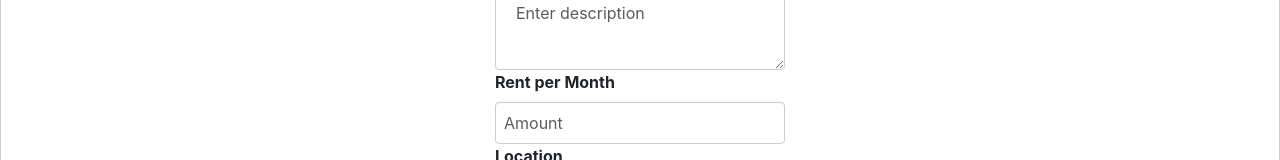
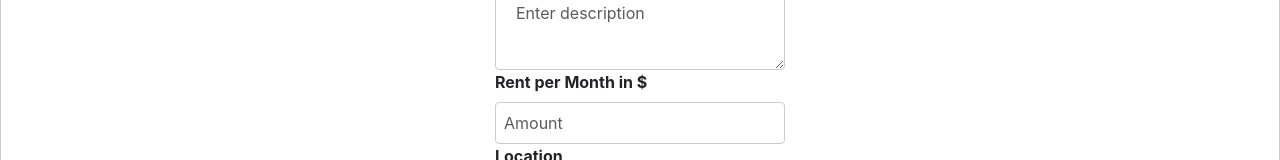
Before and after one commit to Keratosis/rental-rader, a React (Create React App) app in the folder client/: page /Propertydetails in a window 1280 px wide. Shown: the part 521-681 px from the top of the page. Built offline with nearby package versions, Linux system fonts and the light colour scheme.

Commit message:
additional changes

```diff
--- a/client/src/components/Propertydetails.js
+++ b/client/src/components/Propertydetails.js
@@ -112,7 +112,7 @@ const Propertydetails = () => {
         </Form.Group>
 
         <Form.Group>
-          <Form.Label>Rent per Month</Form.Label>
+          <Form.Label>Rent per Month in $</Form.Label>
           {/* <Form.Control
             type="number"
             placeholder="Enter rent per month"
```
